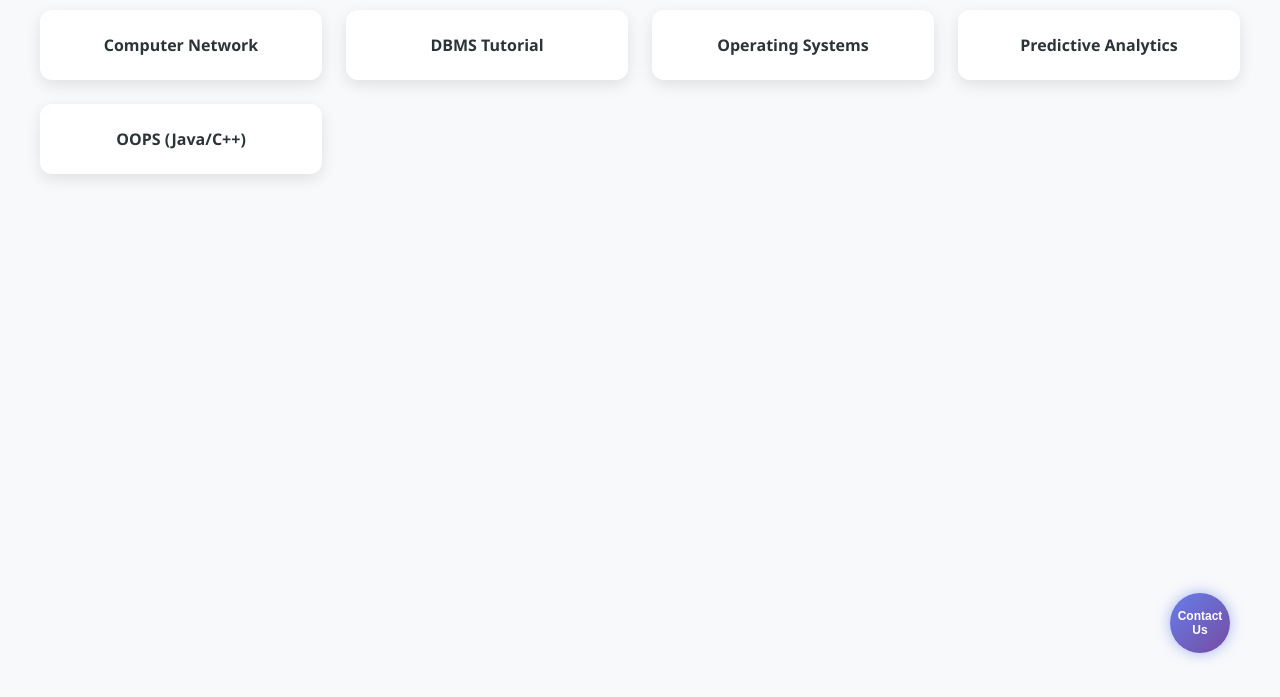
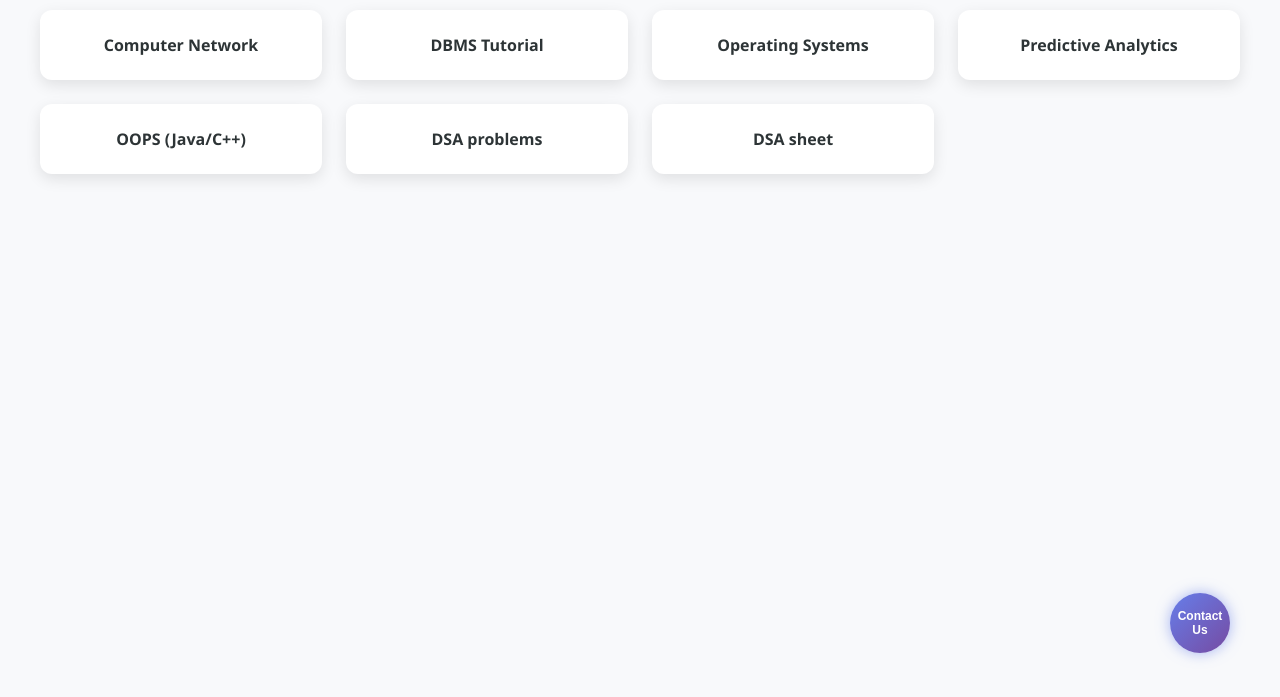
Before and after one commit to Madhan7671/short-Notes-, a plain HTML site: page index.html in a window 1280 px wide. Shown: the part 97-794 px from the top of the page. Drawn offline with Linux system fonts and the light colour scheme.

Commit message:
Update index.html

```diff
--- a/index.html
+++ b/index.html
@@ -191,6 +191,8 @@
         >Predictive Analytics</a
       >
       <a href="oop_interview_guide.html" class="card">OOPS (Java/C++)</a>
+      <a href="dsaproblems.html" class="card">DSA problems</a>
+      <a href="top100.html" class="card">DSA sheet</a>
     </div>
 
     <!-- Floating Radial Menu -->
```
